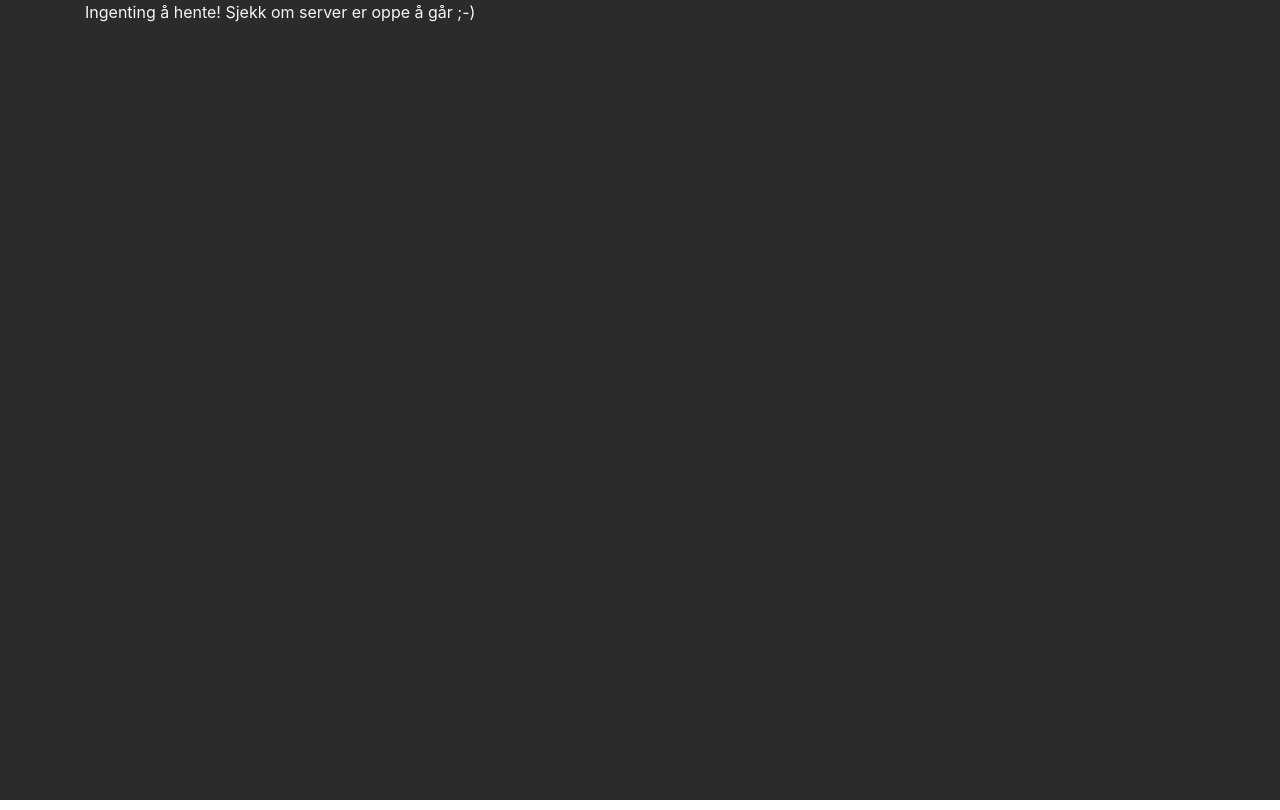
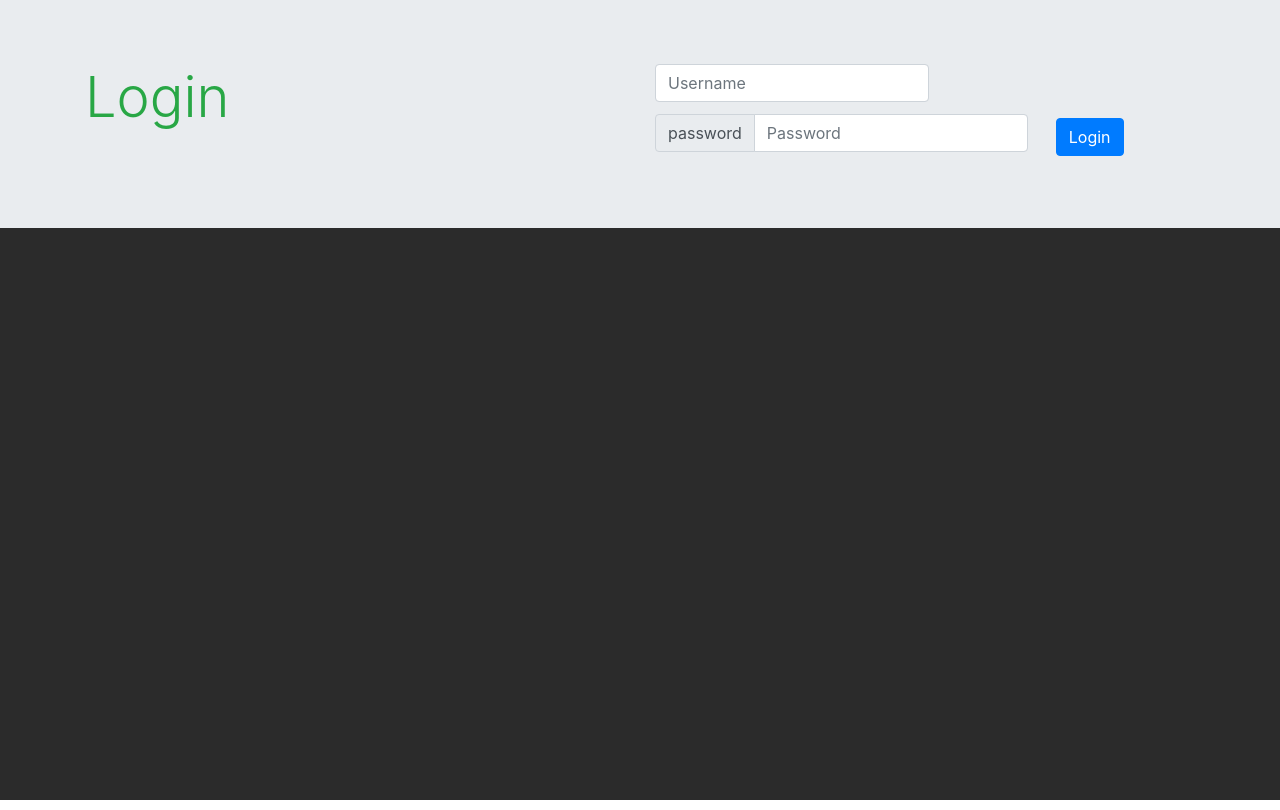
Before and after one commit to sujan-subas/varner-go, a React (Create React App) app: page / in a window 1280 px wide. Built offline with nearby package versions, Linux system fonts and the light colour scheme; no server answers.

Commit message:
started Login, continue on branch LoginPage

```diff
--- a/src/App.js
+++ b/src/App.js
@@ -3,6 +3,7 @@ import "./App.css";
 // import AcceptOrder from "./components/ProductView/AcceptedOrder";
 // import HeaderContainer from "./container/HeaderContainer";
 // import InfoContanier from "./container/InfoContainer";
+import Login from "./components/Login";
 import OrderView from "./container/OrderView";
 import AcceptedOrder from "./container/OrderView";
 import ProductView from "./container/ProductView";
@@ -15,8 +16,8 @@ function App() {
       <div className="App">
         <Switch>
           {/* <Route path="/" exact component={AcceptedOrder} /> */}
-          {/* <Route path="/" exact component={LoginPage} /> */}
-          <Route path="/" component={OrderView} />
+          <Route path="/" exact component={Login} />
+          {/* <Route path="/" component={OrderView} /> */}
           <Route path="/orders/:ordernumber" component={ProductView} />
           <OrderView />
         </Switch>
--- a/src/clientAPI/clientAPI.js
+++ b/src/clientAPI/clientAPI.js
@@ -26,6 +26,17 @@ export async function updateOrderStatus(ordernumber, orderstatus) {
   });
   return await res.json();
 }
+// Login / auth
+export async function createSession({ handle, password }) {
+  const res = await fetch(`${API_URL}/session`, {
+    method: "POST",
+    headers: {
+      "Content-Type": "application/json"
+    },
+    body: JSON.stringify({ handle, password })
+  });
+  return await res.json();
+}
 
 // function for rejected /  delivered
 //
--- /dev/null
+++ b/src/components/Login.js
@@ -0,0 +1,141 @@
+import React from "react";
+import { createSession } from "../clientAPI/clientAPI";
+import { Link } from "react-router-dom";
+
+export default class Login extends React.Component {
+  constructor(props) {
+    super(props);
+
+    this.state = {
+      loginForm: {
+        handle: "",
+        password: ""
+      }
+    };
+  }
+
+  handleInputChange(field, e) {
+    this.setState({
+      loginForm: {
+        ...this.state.loginForm,
+        [field]: e.target.value
+      },
+      isLoggingIn: false,
+      error: null
+    });
+  }
+
+  async handleLoginAttempt(e) {
+    e.preventDefault();
+
+    const { history } = this.props;
+    const { handle, password } = this.state.loginForm;
+
+    try {
+      this.setState({
+        isLoggingIn: true,
+        error: null
+      });
+      const { token, error } = await createSession({ handle, password });
+
+      if (error) {
+        throw new Error(error);
+      }
+      if (!token) {
+        throw new Error("No token recieved");
+      }
+
+      localStorage.setItem("qlique-token", token);
+      history.push("/");
+    } catch (error) {
+      this.setState({
+        error,
+        isLoggingIn: false
+      });
+    }
+  }
+  showMessage(text, type) {
+    return (
+      <div className="row">
+        <div className="center">{text}</div>
+      </div>
+    );
+  }
+  render() {
+    const { isLoggingIn, error } = this.state;
+
+    const loginLeft = {
+      color: "var(--varner-green)",
+      border: "var(--varner-dark)"
+    };
+    const loginRight = {
+      color: "yellow"
+    };
+
+    return (
+      <>
+        <div className="jumbotron jumbotron-fluid">
+          <div className="container">
+            <div className="row">
+              <div className="col-6 yellow" style={{ loginLeft }}>
+                {" "}
+                <h1 className="display-4 text-success ">Login</h1>
+              </div>
+              <div className="col-6" style={{ loginRight }}>
+                <form>
+                  <div className="form-row align-items-center">
+                    <div className="col-auto">
+                      <label className="sr-only" htmlFor="inlineFormInput">
+                        Name
+                      </label>
+                      <input
+                        type="text"
+                        className="form-control mb-2"
+                        placeholder="Username"
+                        value={this.state.loginForm.handle}
+                        onChange={this.handleInputChange.bind(this, "handle")}
+                      />
+                    </div>
+                    <div className="col-auto">
+                      <label className="sr-only" htmlFor="inlineFormInputGroup">
+                        Password
+                      </label>
+                      <div className="input-group mb-2">
+                        <div className="input-group-prepend">
+                          <div className="input-group-text">password</div>
+                        </div>
+                        <input
+                          type="text"
+                          className="form-control"
+                          placeholder="Password"
+                          value={this.state.loginForm.password}
+                          onChange={this.handleInputChange.bind(
+                            this,
+                            "password"
+                          )}
+                        />
+                      </div>
+                    </div>
+                    <Link to="/orders">
+                      <div className="col-auto">
+                        <button
+                          onClick={this.handleLoginAttempt.bind(this)}
+                          className="btn btn-primary m-2"
+                        >
+                          Login
+                        </button>
+                      </div>
+                    </Link>
+                  </div>
+                </form>
+              </div>
+            </div>
+
+            {isLoggingIn && <p> Logging in...</p>}
+            {error && <p>Unable to log in: {error.message}</p>}
+          </div>
+        </div>
+      </>
+    );
+  }
+}
```
